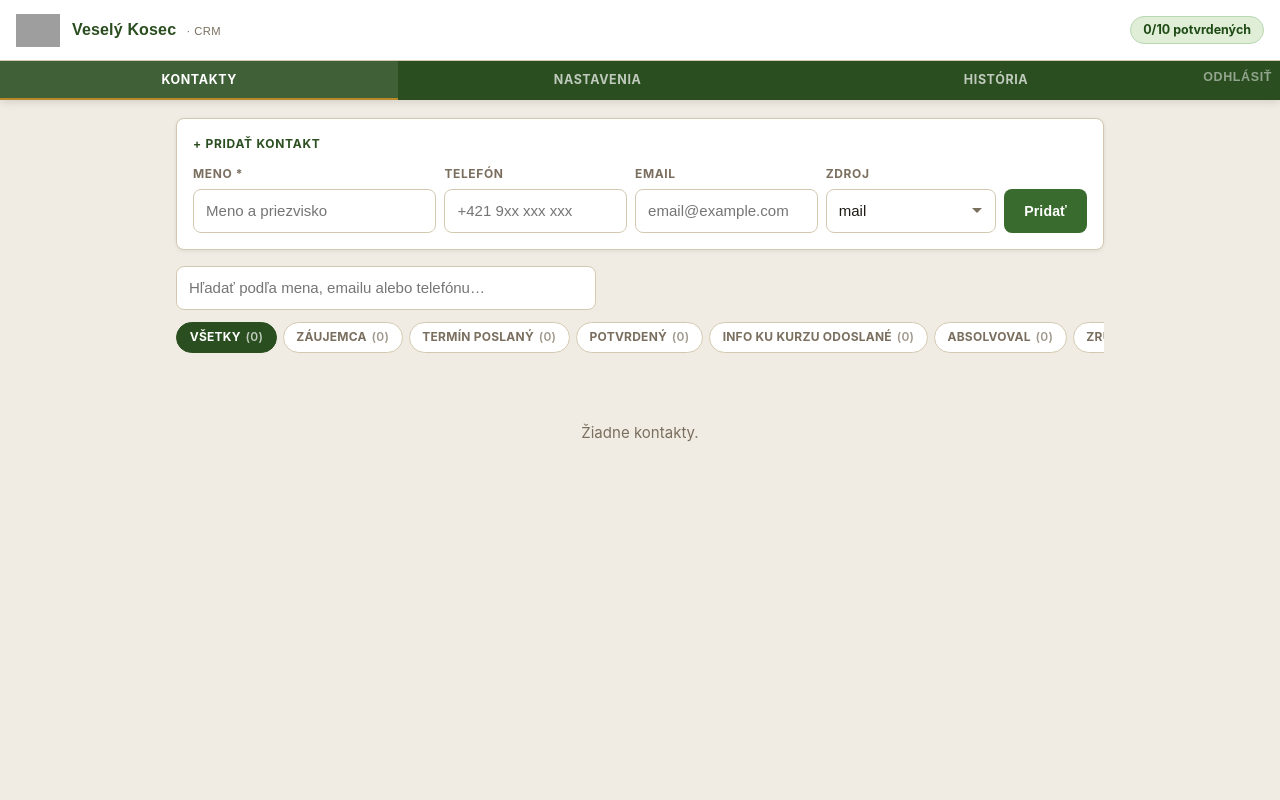
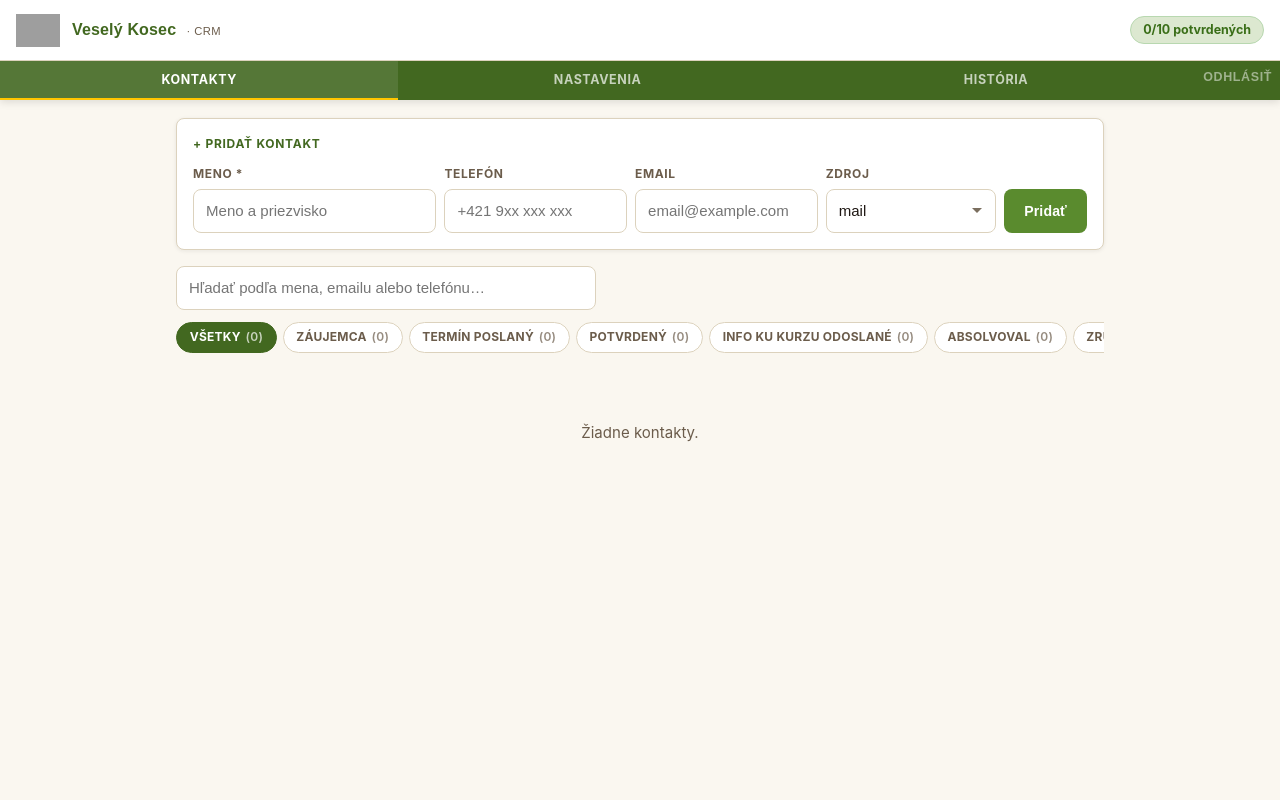
Before and after one commit to majerzdenko-lab/minicrmkos, a Flask app: page / in a window 1280 px wide. Run offline with Flask 3, Linux system fonts and the light colour scheme; the visitor is signed in with stand-in values (Sample User, id 1); data comes from the database, SQL or seed files in the repository; data that the repository does not hold is empty; some web fonts are replaced; grey boxes are pictures that could not be loaded.

Commit message:
Apply VK Design System v2 — grass/sun palette
Widget: grass green header (#5A8B2E), sun yellow CTA (#FFC500),
white card body, grass focus ring. Admin: remap all CSS tokens
to VK palette (grass replaces forest green, sun replaces brass gold).

Co-Authored-By: Claude Sonnet 4.6 <noreply@anthropic.com>

```diff
--- a/static/style.css
+++ b/static/style.css
@@ -1,27 +1,27 @@
 @import url('https://cdn.myshoptet.com/prj/dist/master/cms/templates/frontend_templates/shared/css/font-face/nunito.css');
 
 :root {
-  --primary:       #3a6b2e;   /* forest green */
-  --primary-dark:  #2a4e20;
-  --primary-light: #4d8a3f;
-  --accent:        #b8882a;   /* warm gold */
-  --accent-hover:  #9a7020;
+  --primary:       #5A8B2E;   /* vk-grass */
+  --primary-dark:  #426820;   /* vk-grass-deep */
+  --primary-light: #7AAD50;
+  --accent:        #FFC500;   /* vk-sun — CTA yellow */
+  --accent-hover:  #E0AC00;   /* vk-sun-deep */
   --white:         #ffffff;
-  --cream:         #f7f4ee;   /* warm off-white */
-  --bg:            #f0ece3;   /* warm paper */
-  --border:        #d4c9b0;   /* warm beige */
-  --text:          #1e1b14;
-  --text-muted:    #7a6e5e;
-  --danger:        #b52a2a;
-  --danger-hover:  #921f1f;
-  --success-bg:    #e0eed8;
-  --success-text:  #1e4a14;
-  --error-bg:      #f8ddd8;
-  --error-text:    #7a1e1e;
-  --stale:         #c07020;
+  --cream:         #F8F4EC;   /* vk-linen-soft */
+  --bg:            #FAF7F0;   /* vk-bg-alt */
+  --border:        #DCD2BD;   /* vk-rule */
+  --text:          #1F1814;   /* vk-ink */
+  --text-muted:    #6B5C4B;   /* vk-ink-3 */
+  --danger:        #B02C18;   /* vk-danger */
+  --danger-hover:  #8C2010;
+  --success-bg:    #DCE8D0;   /* vk-success-bg */
+  --success-text:  #3A6E18;   /* vk-success */
+  --error-bg:      #EDD0C8;   /* vk-danger-bg */
+  --error-text:    #B02C18;
+  --stale:         #C47A08;   /* vk-warning */
   --radius:        8px;
-  --shadow:        0 1px 4px rgba(0,0,0,0.08);
-  --shadow-md:     0 2px 8px rgba(0,0,0,0.12);
+  --shadow:        0 1px 4px rgba(31,24,20,0.08);
+  --shadow-md:     0 2px 8px rgba(31,24,20,0.12);
 }
 
 * { box-sizing: border-box; margin: 0; padding: 0; }
@@ -190,7 +190,7 @@ body {
 .form-control:focus {
   outline: none;
   border-color: var(--primary);
-  box-shadow: 0 0 0 3px rgba(58,107,46,0.13);
+  box-shadow: 0 0 0 3px rgba(90,139,46,0.15);
 }
 textarea.form-control { min-height: 130px; resize: vertical; line-height: 1.55; }
 select.form-control {
```
Also changed, not shown: templates/kurzy.html (+35 -28 lines).
